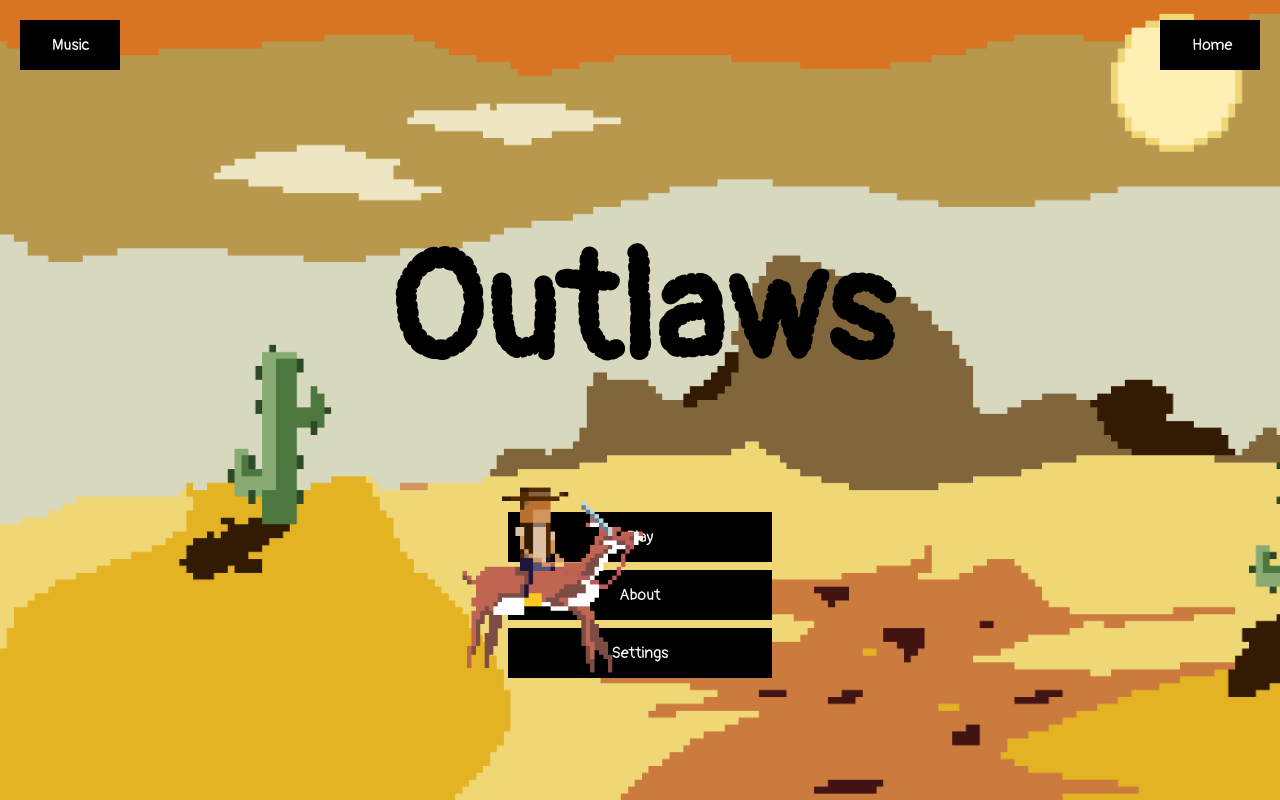
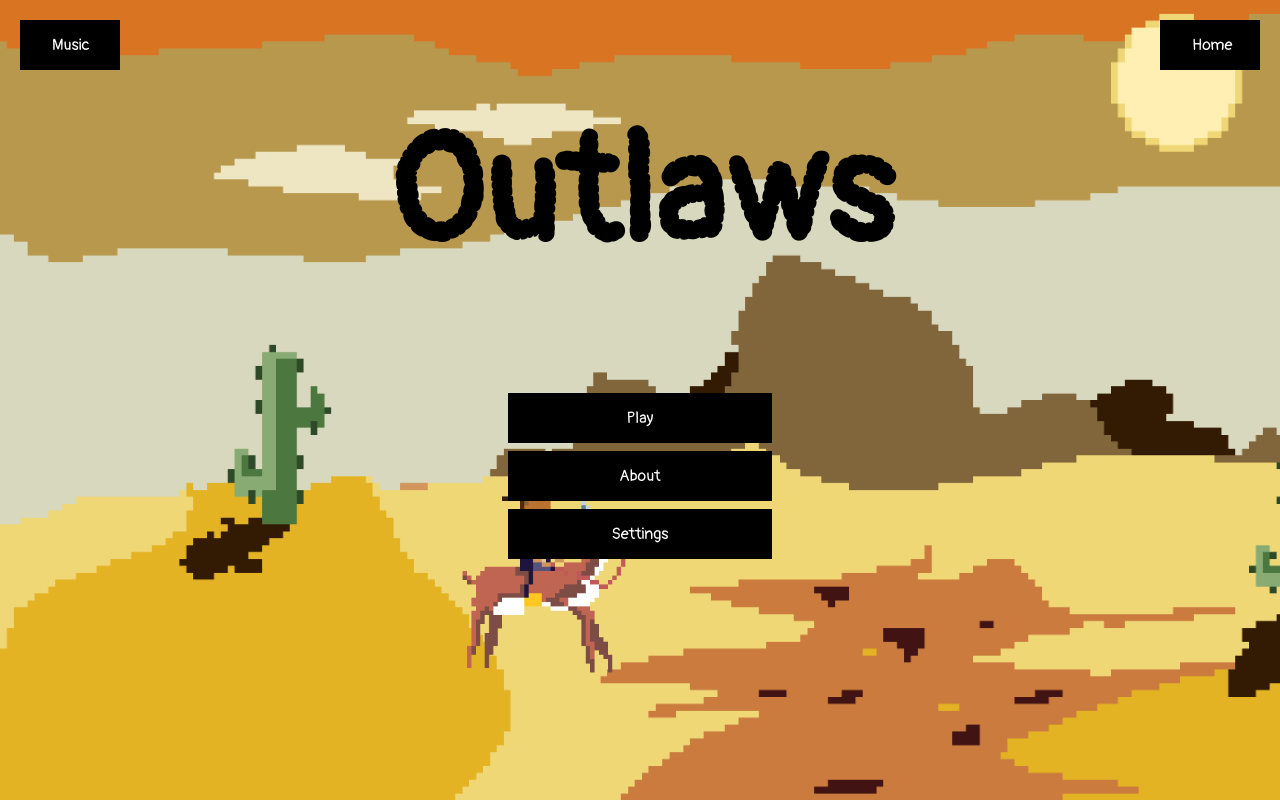
Before and after one commit to duttar18/yeehaw-frontend, a React (Create React App) app: page / in a window 1280 px wide. Built offline with nearby package versions, Linux system fonts and the light colour scheme; no server answers.

Commit message:
fix welcome

```diff
--- a/src/App.js
+++ b/src/App.js
@@ -83,6 +83,13 @@ const HomeButton = styled.button`
     width: 100px;
     max-width: 200px;
 `;
+const Container = styled.div`
+  position: absolute;
+  width: 100%;
+  height: 100;
+  top: 0px;
+  left: 0px;
+`;
 class App extends React.Component {
   constructor(props) {
     // Initialize mutable state
@@ -117,14 +124,15 @@ class App extends React.Component {
         {this.state.visible ? <Button onClick={() => { this.setState({ visible: false }) }}>Hide</Button> : <Button2 onClick={() => { this.setState({ visible: true }) }}>Music</Button2>}
         <Link to="/"><HomeButton>Home</HomeButton></Link>
         <Rider src={require("./Assets/Rider.gif")} />
-        <Welc >
+        <Welc ></Welc>
+        <Container>
           <Switch >
             <Route exact path="/" component={Menu} />
             <Route path="/about" component={About} />
             <Route path="/play" component={() => <Play id={this.state.id} apiUrl={this.state.apiUrl} />} />
             <Route path="/pick" component={() => <Pick id={this.state.id} apiUrl={this.state.apiUrl} />} />
           </Switch>
-        </Welc>
+        </Container>
       </BrowserRouter>
     );
   }
```
